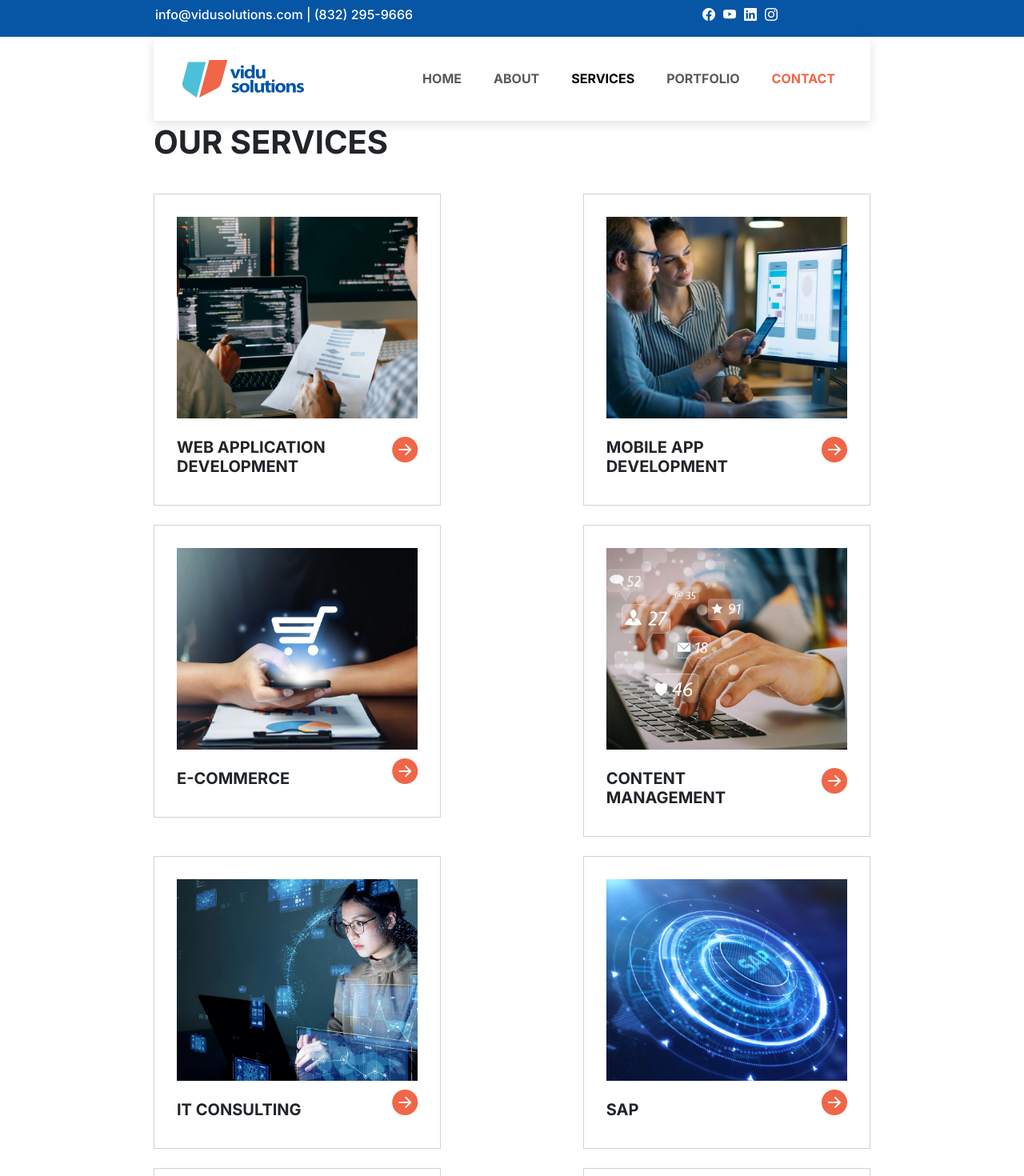
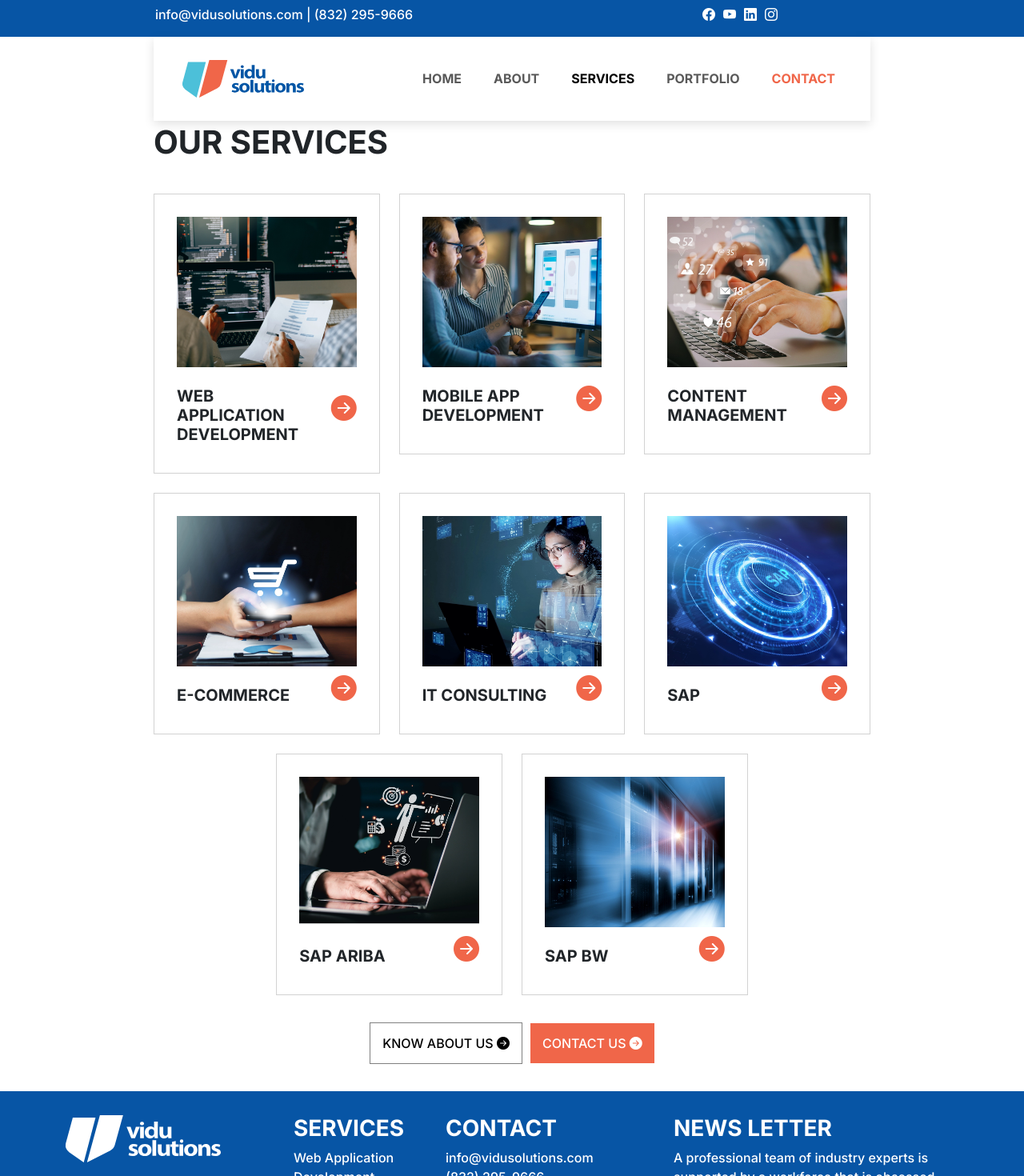
Before and after one commit to NikhilMNM/vidu-Solution, a React (Create React App) app: page /service in a window 1280 px wide. Shown: the top 1470 px of the page at 80% size. Built offline with nearby package versions, Linux system fonts and the light colour scheme.

Commit message:
service design changed

```diff
--- a/src/components/Services.jsx
+++ b/src/components/Services.jsx
@@ -9,7 +9,7 @@
 
                     <div className="row mt-3 mb-5">
 
-                        <div className="col-md-5 mt-4">
+                        <div className="col-md-4 mt-4">
 
                            <div className="card">
                            <img src="images/ser1.png" alt="" width="100%"/>
@@ -24,8 +24,8 @@
                            </div>
 
                         </div>
-                        <div className="col-md-2"></div>
-                        <div className="col-md-5 mt-4">
+
+                        <div className="col-md-4 mt-4">
 
                            <div className="card">
                            <img src="images/ser2.png" alt="" width="100%"/>
@@ -43,26 +43,11 @@
                         </div>
 
 
-                        <div className="col-md-5 mt-4">
-
-                            <div className="card">
-                            <img src="images/ser3.png" alt="" width="100%"/>
-                            <div className="row">
-                                <div className="col-md-9 mt-4">
-                                    <h5><strong> E-COMMERCE</strong></h5>
-                                </div>
-                                <div className="col-md-3 ">
-                                <i className="bi bi-arrow-right-circle-fill"></i>
-                                </div>
-                            </div>
-
-                            </div>
-
-                        </div>
-                        <div className="col-md-2"></div>
 
 
-                        <div className="col-md-5 mt-4">
+
+
+                        <div className="col-md-4 mt-4">
 
                             <div className="card">
                             <img src="images/ser4.png" alt="" width="100%"/>
@@ -78,10 +63,26 @@
 
 
                         </div>
+                        <div className="col-md-4 mt-4">
+
+                        <div className="card">
+                        <img src="images/ser3.png" alt="" width="100%"/>
+                        <div className="row">
+                            <div className="col-md-9 mt-4">
+                                <h5><strong> E-COMMERCE</strong></h5>
+                            </div>
+                            <div className="col-md-3 ">
+                            <i className="bi bi-arrow-right-circle-fill"></i>
+                            </div>
+                        </div>
+
+                        </div>
+
+                    </div>
 
 
 
-                        <div className="col-md-5 mt-4">
+                        <div className="col-md-4 mt-4">
 
                         <div className="card">
                         <img src="images/ser5.png" alt="" width="100%"/>
@@ -97,9 +98,9 @@
 
 
                         </div>
-                        <div className="col-md-2"></div>
 
-                        <div className="col-md-5 mt-4">
+
+                        <div className="col-md-4 mt-4">
 
                             <div className="card">
                             <img src="images/ser6.png" alt="" width="100%"/>
@@ -116,8 +117,8 @@
 
                         </div>
 
-
-                        <div className="col-md-5 mt-4">
+                        <div className="col-md-2"></div>
+                        <div className="col-md-4 mt-4">
 
                         <div className="card">
                         <img src="images/ser7.png" alt="" width="100%"/>
@@ -133,8 +134,8 @@
 
 
                         </div>
-                        <div className="col-md-2"></div>
-                        <div className="col-md-5 mt-4">
+
+                        <div className="col-md-4 mt-4">
 
                             <div className="card">
                             <img src="images/ser8.png" alt="" width="100%"/>
@@ -150,6 +151,7 @@
 
 
                         </div>
+                        <div className="col-md-2"></div>
                     </div>
                     <div className="mb-5 text-center mt-5">
                         <a className="a-service" href="#">KNOW ABOUT US <i className="bi bi-arrow-right-circle-fill"></i></a>
```
